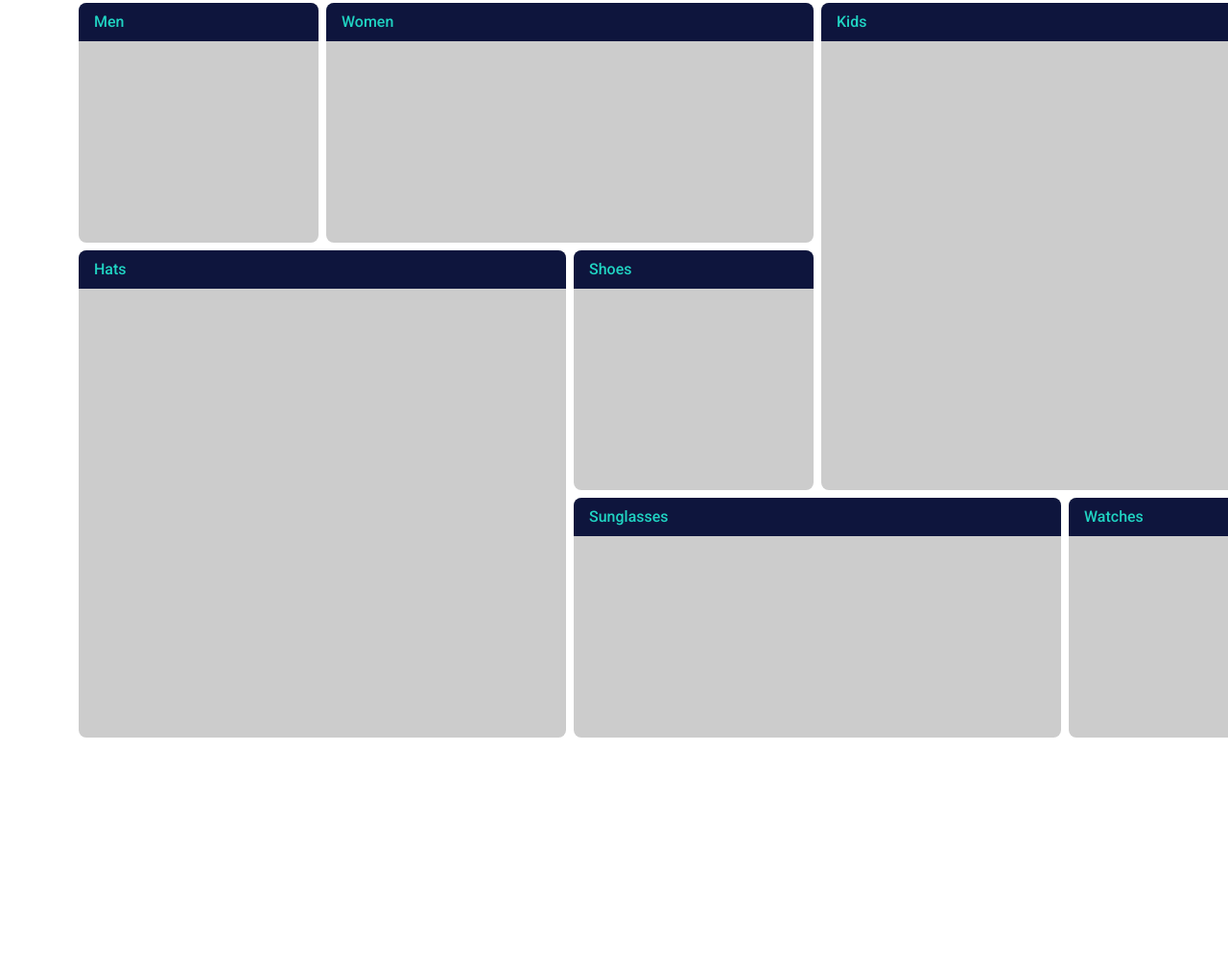
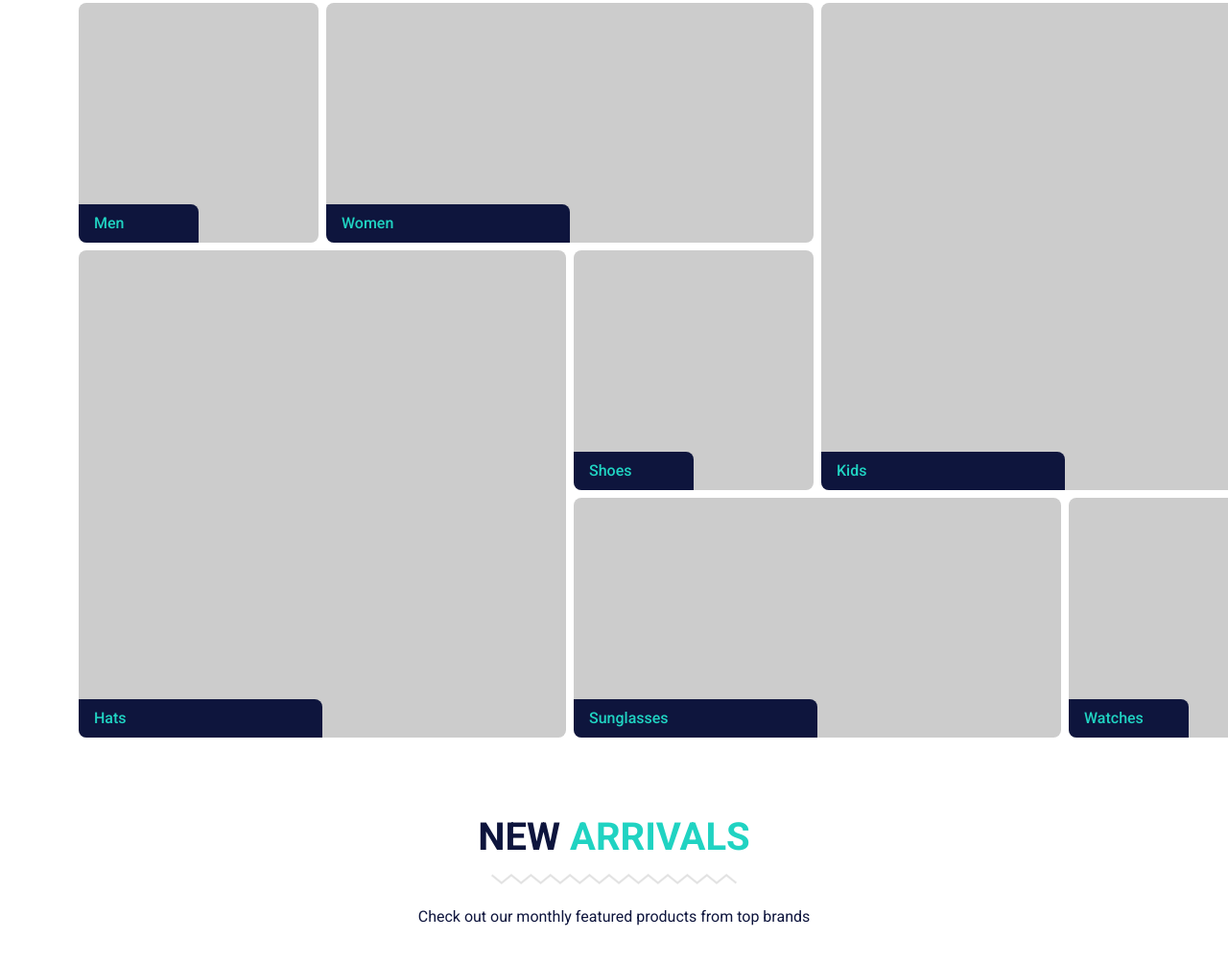
Before and after one commit to Onilsson743/Html-CSS, a plain HTML site: page index.html in a window 1280 px wide. Shown: the part 1201-2204 px from the top of the page at 96% size. Drawn offline with nearby package versions, Linux system fonts and the light colour scheme.

Commit message:
Category section done

```diff
--- a/css/style.css
+++ b/css/style.css
@@ -292,19 +292,24 @@ html, body {
     grid-template-columns: repeat(5, 250px);
     grid-template-rows: repeat(3, 250px);
     margin-top: 5rem;
-
-
+    margin-bottom: 5rem;
 }
     .categories .category-box {
         background-color: var(--color-gray-1);
         border-radius: var(--border-radius-small);
-        overflow: hidden;
+        position: relative;
     }
         .categories .category-box .category-title {
             background-color: var(--color-theme-dark);
             color: var(--color-theme);
+            border-radius: 0 var(--border-radius-small);
             padding: 0.5rem 1rem;
             font-weight: var(--font-weight-medium);
+            width: 50%;
+            position: absolute;
+            bottom: 0px;
+
+
         }
 
     #category-box-1 {
@@ -316,7 +321,7 @@ html, body {
         grid-row: 1 / 2;
     }
     #category-box-3 {
-        grid-column: 4 / 6;
+        grid-column: 4 / -1;
         grid-row: 1 / 3;
     }
     #category-box-4 {
@@ -325,15 +330,15 @@ html, body {
     }
     #category-box-5 {
         grid-column: 1 / 3;
-        grid-row: 2 / 4;
+        grid-row: 2 / -1;
     }
     #category-box-6 {
         grid-column: 3 / 5;
-        grid-row: 3 / 4;
+        grid-row: 3 / -1;
     }
     #category-box-7 {
-        grid-column: 5 / 6;
-        grid-row: 3 / 4;
+        grid-column: 5 / -1;
+        grid-row: 3 / -1;
     }
 
 
--- a/index.html
+++ b/index.html
@@ -203,15 +203,13 @@
         <h1>SHOP BY <span>CATEGORY</span></h1>
         <img src="images/line.svg" alt="">
         <p>We always try to give you the best product within a fast and reliable way</p>
-
-
     </section>
 
     <!-- Categories section -->
     <section class="categories container">
 
         <div id="category-box-1" class="category-box">
-            <div class="category-title"> Men</div>
+            <div class="category-title">Men</div>
         </div>
 
         <div id="category-box-2" class="category-box">
@@ -240,6 +238,17 @@
 
     </section>
 
+    <!-- Title New arrivals -->
+    <section class="title container">
+        <h1>NEW <span>ARRIVALS</span></h1>
+        <img src="images/line.svg" alt="">
+        <p>Check out our monthly featured products from top brands</p>
+    </section>
+
+    <!-- New arrivals section -->
+
+
+
 
 
     <div style="height: 2000px;"></div>
```
